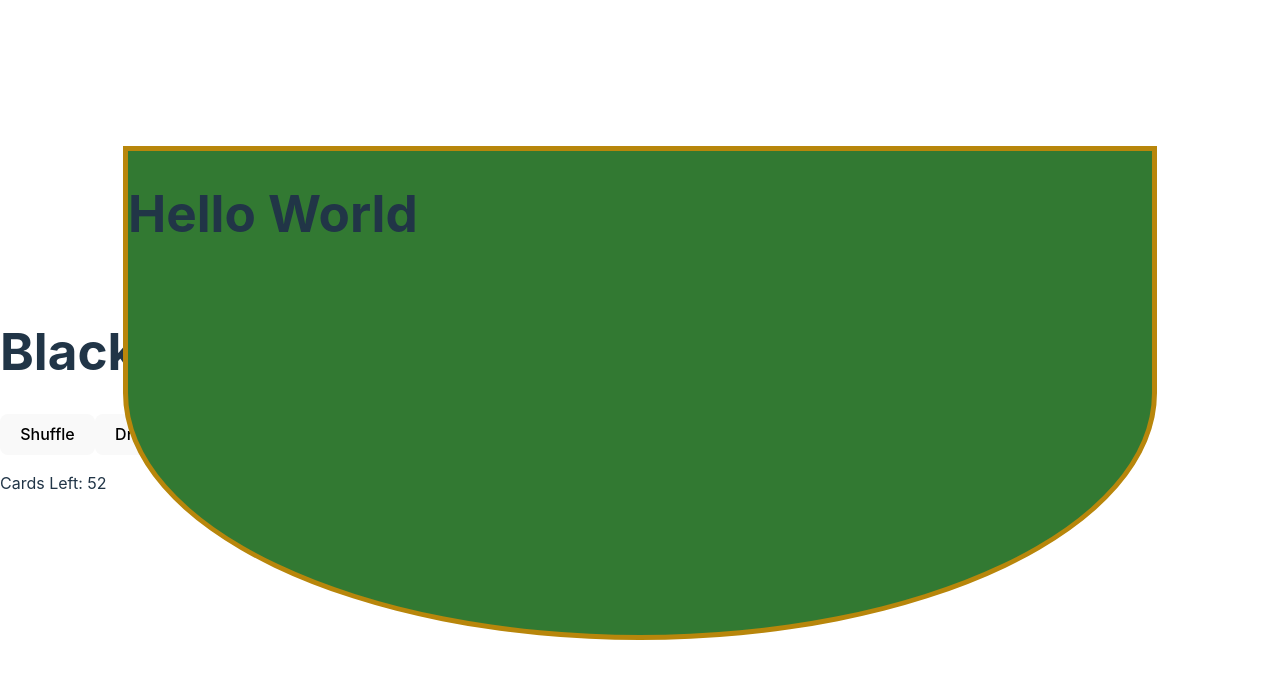
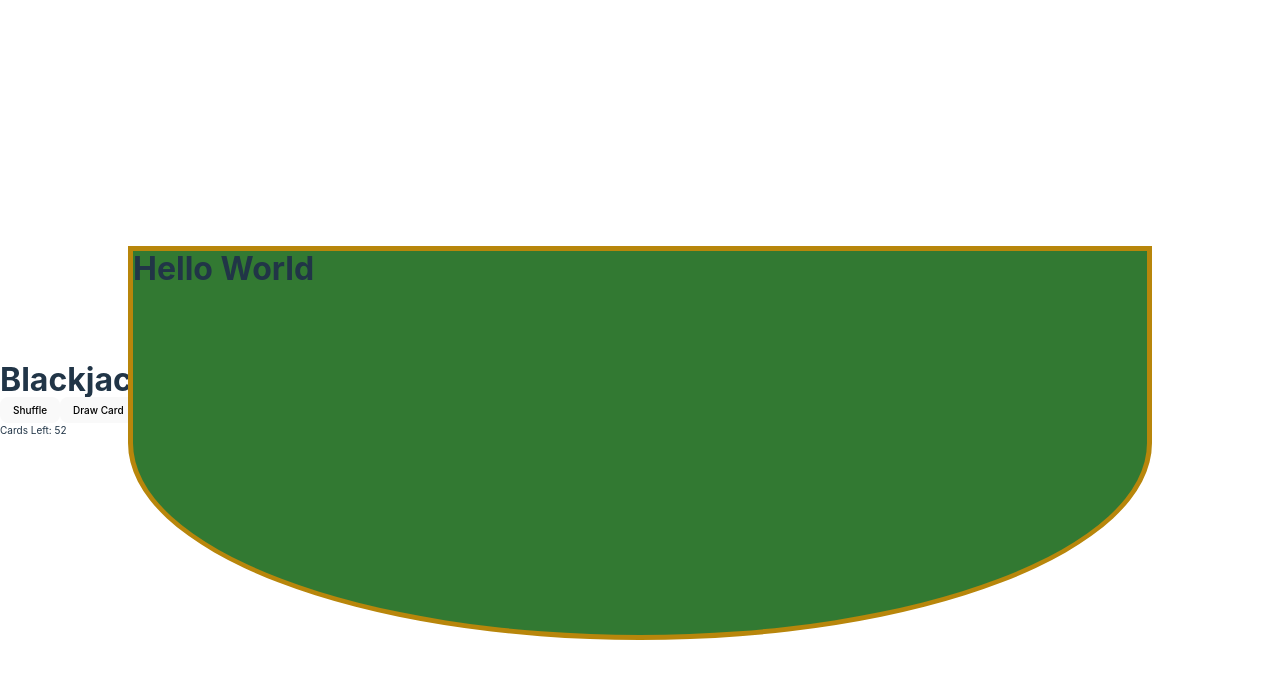
Before and after one commit to gazjosef/blackjack-react, a React (Vite) app: page / in a window 1280 px wide. Shown: the top 678 px of the page. Built offline with nearby package versions, Linux system fonts and the light colour scheme.

Commit message:
Feat: GlobalStyles

```diff
--- a/src/App.tsx
+++ b/src/App.tsx
@@ -2,6 +2,7 @@ import { useDeck } from "./hooks/useDeck";
 // import Card from "./components/Card/Card";
 import BlackJackTable from "./components/BlackJackTable/BlackJackTable2";
 // import styled from "styled-components";
+import GlobalStyles from "./styles/GlobalStyles";
 
 // const DeckContainer = styled.div`
 //   display: grid;
@@ -15,6 +16,7 @@ const App = () => {
 
   return (
     <div>
+      <GlobalStyles />
       <h1>Blackjack Deck</h1>
       <button onClick={shuffleDeck}>Shuffle</button>
       <button onClick={drawCard} disabled={deck.length === 0}>
--- /dev/null
+++ b/src/styles/GlobalStyles.ts
@@ -0,0 +1,89 @@
+import { createGlobalStyle } from "styled-components";
+
+export const GlobalStyles = createGlobalStyle`
+    /* Box sizing rules & remove default margin/padding */
+    *,
+    *::after,
+    *::before {
+    margin: 0;
+    padding: 0;
+    box-sizing: inherit;
+    }
+
+    /* Defines what 1rem is & set core root defaults */
+    html {
+    font-size: 62.5%;
+
+    &:focus-within {
+        scroll-behavior: smooth;
+    }
+    }
+
+    /* Set box-sizing & background color */
+    body {
+    box-sizing: border-box;
+
+    background-color: var(--clr-white-100);
+    }
+
+    /* Remove list styles on ul, ol elements with a list role, which suggests default styling will be removed */
+    ul[role="list"],
+    ol[role="list"] {
+    list-style: none;
+    }
+
+    /* Make images easier to work with */
+    img,
+    picture,
+    svg {
+    max-width: 100%;
+    display: block;
+    }
+
+    h1,
+    h2,
+    h3,
+    h4,
+    h5,
+    h6 {
+    text-wrap: balance;
+    }
+
+    p {
+    max-width: 70ch;
+    text-wrap: pretty;
+    }
+
+    a {
+    text-decoration: none;
+
+    &:not([class]) {
+        text-decoration-skip-ink: auto;
+    }
+    }
+
+    @media (prefers-reduced-motion: no-preference) {
+    :has(:target) {
+        scroll-behaviour: smooth;
+        scroll-padding-top: 3rem;
+    }
+    }
+
+    /* Remove all animations, transitions and smooth scroll for people that prefer not to see them */
+    @media (prefers-reduced-motion: reduce) {
+    html:focus-within {
+        scroll-behavior: auto;
+    }
+
+    *,
+    *::before,
+    *::after {
+        animation-duration: 0.01ms !important;
+        animation-iteration-count: 1 !important;
+        transition-duration: 0.01ms !important;
+        scroll-behavior: auto !important;
+    }
+    }
+`;
+
+export default GlobalStyles;
```
Also changed, not shown: 1 other file (tests, documents, lock files or other folders).
